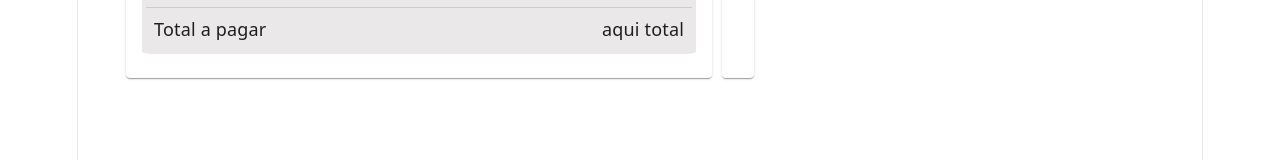
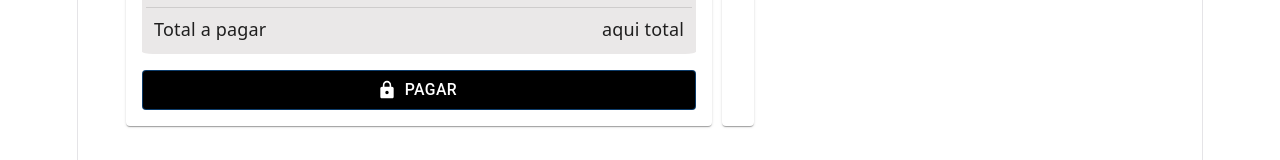
Before and after one commit to loricode/prueba-checkout, a React (Vite) app: page / in a window 1280 px wide. Shown: the part 515-675 px from the top of the page. Built offline with nearby package versions, Linux system fonts and the light colour scheme; no server answers.

Commit message:
boton pagar ui

```diff
--- a/src/pages/PaymentPage.tsx
+++ b/src/pages/PaymentPage.tsx
@@ -6,10 +6,11 @@ import Card from '@mui/material/Card';
 import Grid from '@mui/material/Grid';
 import CardContent from '@mui/material/CardContent';
 import TextField from '@mui/material/TextField';
-import { Avatar, Divider, InputAdornment, List, ListItem, ListItemAvatar, ListItemText } from '@mui/material';
+import { Avatar, Button, CardActionArea, Divider, InputAdornment, List, ListItem, ListItemAvatar, ListItemText } from '@mui/material';
 import AddCardIcon from '@mui/icons-material/AddCard';
 import FolderIcon from '@mui/icons-material/Folder'
 import { usePaymentPage } from './usePaymentPage';
+import HttpsIcon from '@mui/icons-material/Https';
 
 export const PaymentPage = () => {
 
@@ -166,7 +167,17 @@ export const PaymentPage = () => {
 
                                     </Grid>
 
+
+
                                 </CardContent>
+
+
+                                <CardActionArea sx={{px:2, mb:2}}>
+                                    <Button sx={{background:"#000", color:'#FFF'}} fullWidth variant="outlined" startIcon={<HttpsIcon />}>
+                                       Pagar
+                                    </Button>
+                                </CardActionArea>
+
                             </Card>
 
                             <Card>
```
